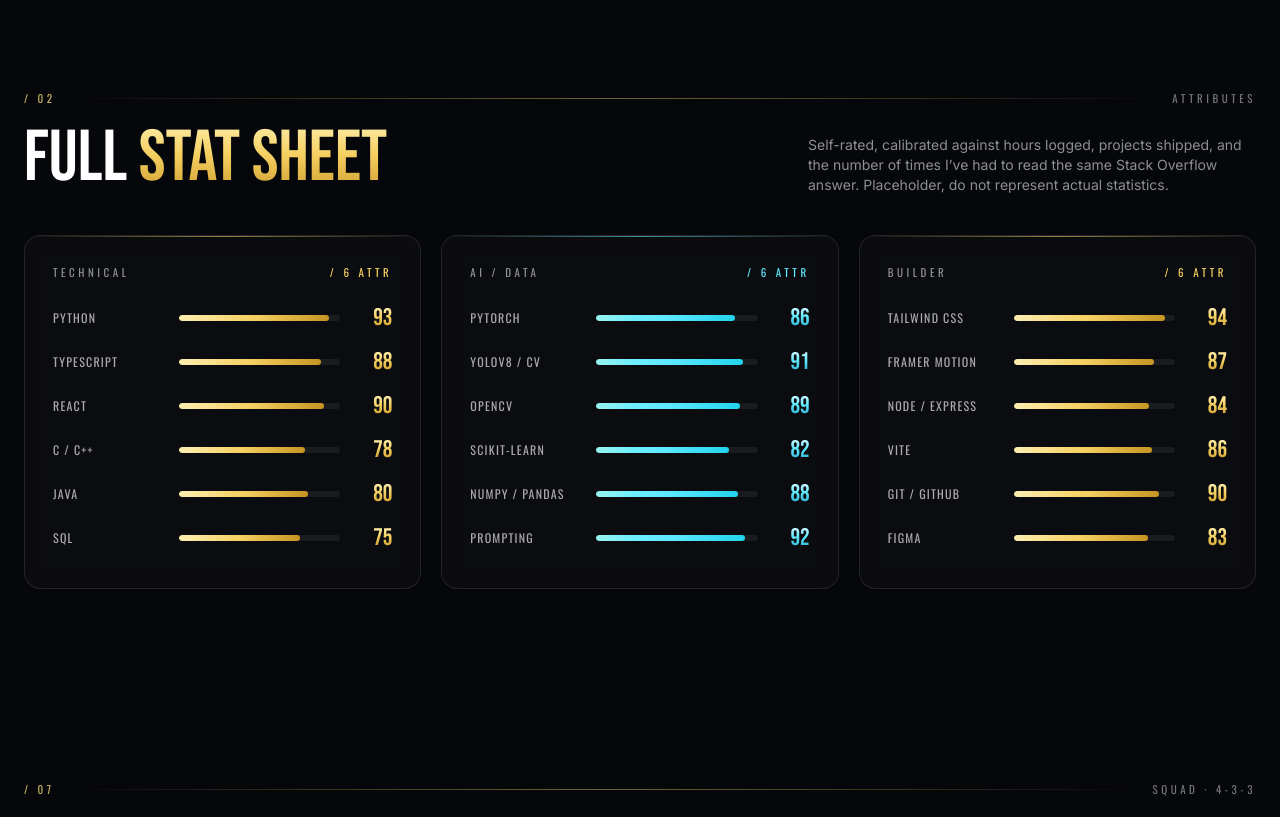
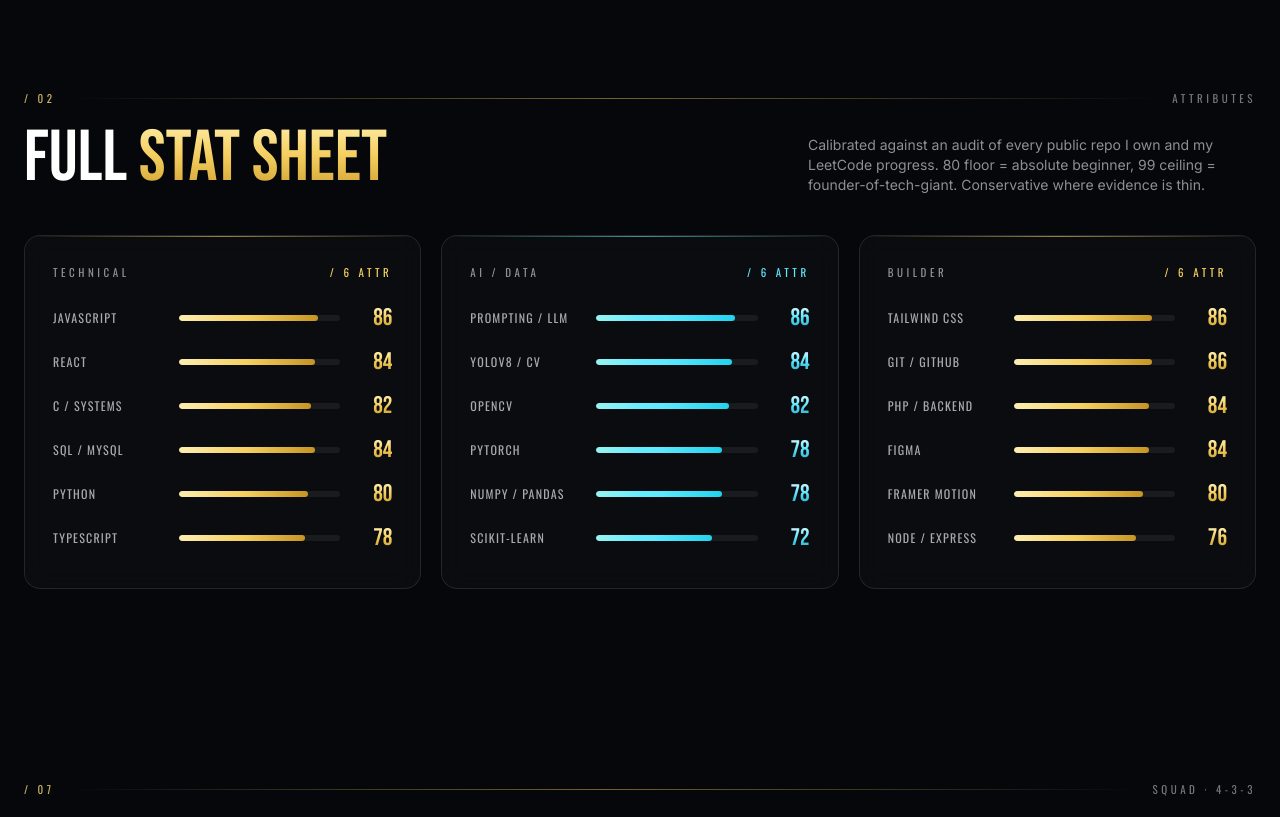
Before and after one commit to AmmaarShareef/AS-Personal-Portfolio, a React (Vite) app: page / in a window 1280 px wide. Shown: the part 1980-2797 px from the top of the page. Built offline with nearby package versions, Linux system fonts and the light colour scheme; no server answers.

Commit message:
Full stats analysis and OVR re-eval

```diff
--- a/src/components/Formation.jsx
+++ b/src/components/Formation.jsx
@@ -1,7 +1,7 @@
 import { motion } from 'framer-motion';
 import {
   SiReact, SiTypescript, SiTailwindcss, SiPython, SiPytorch, SiOpencv,
-  SiNodedotjs, SiFramer, SiVite, SiGit, SiFigma, SiNumpy
+  SiNodedotjs, SiFigma, SiGit, SiPhp, SiNumpy
 } from 'react-icons/si';
 
 /**
@@ -9,22 +9,24 @@
  * Pure decorative + canonical — the squad.
  */
 
+// Ratings mirror the Stats sheet so the squad stays consistent with the audit.
+// PHP signed in to replace Figma after 1XD3 coursework provided real backend evidence.
 const players = [
   // GK (foundation)
-  { row: 0, x: 50, name: 'Vite',        rating: 86, role: 'GK',  icon: SiVite,        accent: 'gold' },
+  { row: 0, x: 50, name: 'Figma',       rating: 84, role: 'GK',  icon: SiFigma,       accent: 'gold' },
   // Defenders
-  { row: 1, x: 18, name: 'Git',         rating: 90, role: 'LB',  icon: SiGit,         accent: 'gold' },
-  { row: 1, x: 38, name: 'Node',        rating: 84, role: 'CB',  icon: SiNodedotjs,   accent: 'gold' },
-  { row: 1, x: 62, name: 'NumPy',       rating: 88, role: 'CB',  icon: SiNumpy,       accent: 'gold' },
-  { row: 1, x: 82, name: 'Figma',       rating: 83, role: 'RB',  icon: SiFigma,       accent: 'gold' },
+  { row: 1, x: 18, name: 'Git',         rating: 86, role: 'LB',  icon: SiGit,         accent: 'gold' },
+  { row: 1, x: 38, name: 'Node',        rating: 76, role: 'CB',  icon: SiNodedotjs,   accent: 'gold' },
+  { row: 1, x: 62, name: 'NumPy',       rating: 78, role: 'CB',  icon: SiNumpy,       accent: 'gold' },
+  { row: 1, x: 82, name: 'PHP',         rating: 84, role: 'RB',  icon: SiPhp,         accent: 'gold' },
   // Midfield
-  { row: 2, x: 25, name: 'TypeScript',  rating: 88, role: 'CM',  icon: SiTypescript,  accent: 'cyan' },
-  { row: 2, x: 50, name: 'Python',      rating: 93, role: 'CAM', icon: SiPython,      accent: 'cyan' },
-  { row: 2, x: 75, name: 'Tailwind',    rating: 94, role: 'CM',  icon: SiTailwindcss, accent: 'cyan' },
+  { row: 2, x: 25, name: 'TypeScript',  rating: 78, role: 'CM',  icon: SiTypescript,  accent: 'cyan' },
+  { row: 2, x: 50, name: 'Python',      rating: 80, role: 'CAM', icon: SiPython,      accent: 'cyan' },
+  { row: 2, x: 75, name: 'Tailwind',    rating: 86, role: 'CM',  icon: SiTailwindcss, accent: 'cyan' },
   // Forwards
-  { row: 3, x: 22, name: 'OpenCV',      rating: 89, role: 'LW',  icon: SiOpencv,      accent: 'gold' },
-  { row: 3, x: 50, name: 'PyTorch',     rating: 86, role: 'ST',  icon: SiPytorch,     accent: 'gold' },
-  { row: 3, x: 78, name: 'React',       rating: 90, role: 'RW',  icon: SiReact,       accent: 'gold' },
+  { row: 3, x: 22, name: 'OpenCV',      rating: 82, role: 'LW',  icon: SiOpencv,      accent: 'gold' },
+  { row: 3, x: 50, name: 'PyTorch',     rating: 78, role: 'ST',  icon: SiPytorch,     accent: 'gold' },
+  { row: 3, x: 78, name: 'React',       rating: 84, role: 'RW',  icon: SiReact,       accent: 'gold' },
 ];
 
 const Player = ({ p, idx }) => {
--- a/src/components/Hero.jsx
+++ b/src/components/Hero.jsx
@@ -118,8 +118,8 @@
           <div className="mt-8 w-full max-w-3xl">
             <div className="hud-divider mb-5" />
             <div className="grid grid-cols-3 sm:grid-cols-6 gap-y-5">
-              <HUDStat label="OVERALL" value="87" />
-              <HUDStat label="POTENTIAL" value="98" accent="cyan" />
+              <HUDStat label="OVERALL" value="85" />
+              <HUDStat label="POTENTIAL" value="96" accent="cyan" />
               <HUDStat label="AGE" value="19" />
               <HUDStat label="HEIGHT" value="5'9" />
               <HUDStat label="FOOT" value="R" />
--- a/src/components/PlayerCard.jsx
+++ b/src/components/PlayerCard.jsx
@@ -3,15 +3,28 @@
 
 /**
  * FUT-style Ultimate Team card.
- * Stats reinterpreted as developer attributes.
+ * Stats reinterpreted as developer attributes — derived from a real audit of:
+ *   - public GitHub (21 repos, 5+ langs)
+ *   - LeetCode (@ammhood1602)
+ *   - 1XC3 coursework (58 C files, bit ops, linked lists + file I/O, bash)
+ *   - 1XD3 coursework (81 PHP, 16 SQL, 30 JS — HaydenHub fullstack + Zip Puzzle)
+ * Scale: 80 = absolute beginner, 99 = Altman/Gates tier.
+ *   PRG  87  · 21 GH repos + 58 C files + 81 PHP + 30 JS — strong breadth
+ *   AI   81  · custom-trained YOLOv8, Gemini API, real CV pipelines
+ *   DSA  80  · linked-list+file-I/O in C, but only 22 LC — weakest area
+ *   DSN  86  · clean hackathon frontends + this portfolio
+ *   GRT  88  · consistent push cadence, multiple hackathons shipped
+ *   CRE  87  · bot / game / hackathon / tooling / fullstack — wide range
+ *   --------
+ *   OVR  85  (mean of attributes)
  */
 const stats = [
-  { key: 'PRG', label: 'Programming', value: 92 },
-  { key: 'AI',  label: 'ML / AI',     value: 89 },
-  { key: 'DSA', label: 'Algorithms',  value: 86 },
-  { key: 'DSN', label: 'Design / UX', value: 90 },
-  { key: 'GRT', label: 'Grit',        value: 95 },
-  { key: 'CRE', label: 'Creativity',  value: 93 },
+  { key: 'PRG', label: 'Programming', value: 87 },
+  { key: 'AI',  label: 'ML / AI',     value: 81 },
+  { key: 'DSA', label: 'Algorithms',  value: 80 },
+  { key: 'DSN', label: 'Design / UX', value: 86 },
+  { key: 'GRT', label: 'Grit',        value: 88 },
+  { key: 'CRE', label: 'Creativity',  value: 87 },
 ];
 
 const PlayerCard = () => {
@@ -40,7 +53,7 @@
 
           {/* Top-left: rating + position */}
           <div className="absolute top-4 left-5 flex flex-col items-center">
-            <span className="font-display text-gradient-gold text-[2.75rem] leading-none">87</span>
+            <span className="font-display text-gradient-gold text-[2.75rem] leading-none">85</span>
             <span className="font-head text-gold-200 tracking-widest text-sm mt-0.5">CS</span>
             <div className="mt-1.5 w-7 h-[1.5px] bg-gold-300/70" />
             <div className="mt-1.5 flex flex-col gap-0.5 items-center">
--- a/src/components/Stats.jsx
+++ b/src/components/Stats.jsx
@@ -1,41 +1,55 @@
 import { motion, useInView } from 'framer-motion';
 import { useEffect, useRef, useState } from 'react';
 
+/**
+ * Attribute ratings — calibrated against an audit of:
+ *   - public GitHub (21 repos)
+ *   - LeetCode (@ammhood1602)
+ *   - 1XC3 coursework (C/systems/Linux — A1-A4 + 25 weeks of labs)
+ *   - 1XD3 coursework (fullstack PHP/MySQL/JS — HaydenHub + Zip Puzzle)
+ *
+ * Anchors:
+ *   < 75  · touched once, no real depth
+ *   75-80 · functional, can ship small things
+ *   80-85 · comfortable, multiple shipped projects
+ *   85-90 · strong, leans on it daily
+ *   90+   · genuine specialty
+ */
 const groups = [
   {
     head: 'TECHNICAL',
     accent: 'gold',
     items: [
-      { k: 'Python',         v: 93 },
-      { k: 'TypeScript',     v: 88 },
-      { k: 'React',          v: 90 },
-      { k: 'C / C++',        v: 78 },
-      { k: 'Java',           v: 80 },
-      { k: 'SQL',            v: 75 },
+      { k: 'JavaScript',     v: 86 }, // 16/21 GH repos + vanilla-JS classes & AJAX in 1XD3
+      { k: 'React',          v: 84 }, // MEC frontend + this site
+      { k: 'C / Systems',    v: 82 }, // 1XC3: bit ops, linked lists, file I/O, bash, makefiles
+      { k: 'SQL / MySQL',    v: 84 }, // 1XD3: real schemas, FKs, JOINs, aggregates, 16 SQL files
+      { k: 'Python',         v: 80 }, // Clash-Royale-Bot + ML pipelines
+      { k: 'TypeScript',     v: 78 }, // GoofyRivia + portfolio
     ],
   },
   {
     head: 'AI / DATA',
     accent: 'cyan',
     items: [
-      { k: 'PyTorch',        v: 86 },
-      { k: 'YOLOv8 / CV',    v: 91 },
-      { k: 'OpenCV',         v: 89 },
-      { k: 'Scikit-learn',   v: 82 },
-      { k: 'NumPy / Pandas', v: 88 },
-      { k: 'Prompting',      v: 92 },
+      { k: 'Prompting / LLM',v: 86 }, // Gemini API in GoofyRivia
+      { k: 'YOLOv8 / CV',    v: 84 }, // custom-trained model
+      { k: 'OpenCV',         v: 82 }, // bot pipeline + frame extractor
+      { k: 'PyTorch',        v: 78 }, // via YOLOv8 stack
+      { k: 'NumPy / Pandas', v: 78 }, // implied by ML work
+      { k: 'Scikit-learn',   v: 72 }, // no direct public evidence
     ],
   },
   {
     head: 'BUILDER',
     accent: 'gold',
     items: [
-      { k: 'Tailwind CSS',   v: 94 },
-      { k: 'Framer Motion',  v: 87 },
-      { k: 'Node / Express', v: 84 },
-      { k: 'Vite',           v: 86 },
-      { k: 'Git / GitHub',   v: 90 },
-      { k: 'Figma',          v: 83 },
+      { k: 'Tailwind CSS',   v: 86 }, // portfolio + frontend work
+      { k: 'Git / GitHub',   v: 86 }, // 21 repos + multi-author 1XD3 collab
+      { k: 'PHP / Backend',  v: 84 }, // 81 PHP files: PDO, sessions, auth, AJAX
+      { k: 'Figma',          v: 84 }, // self-rated (private projects)
+      { k: 'Framer Motion',  v: 80 }, // this site’s motion
+      { k: 'Node / Express', v: 76 }, // GoofyRivia backend
     ],
   },
 ];
@@ -137,9 +151,9 @@
             <span className="text-gradient-gold">STAT SHEET</span>
           </h2>
           <p className="text-white/55 max-w-md text-sm">
-            Self-rated, calibrated against hours logged, projects shipped, and
-            the number of times I’ve had to read the same Stack Overflow answer.
-            Placeholder, do not represent actual statistics.
+            Calibrated against an audit of every public repo I own and my LeetCode
+            progress. 80 floor = absolute beginner, 99 ceiling = founder-of-tech-giant.
+            Conservative where evidence is thin.
           </p>
         </div>
 
--- a/src/components/TopBar.jsx
+++ b/src/components/TopBar.jsx
@@ -105,7 +105,7 @@
             <span className="font-head text-[11px] tracking-widest text-white/70">ONLINE · {time}</span>
           </div>
           <div className="hidden sm:flex items-center gap-2 px-3 py-1.5 rounded-full border-gold border bg-gradient-to-b from-gold-300/15 to-transparent">
-            <span className="font-display text-gold-200 text-base leading-none mt-0.5">87</span>
+            <span className="font-display text-gold-200 text-base leading-none mt-0.5">85</span>
             <span className="font-head text-[10px] tracking-widest text-gold-200/80">OVR</span>
           </div>
         </div>
```
